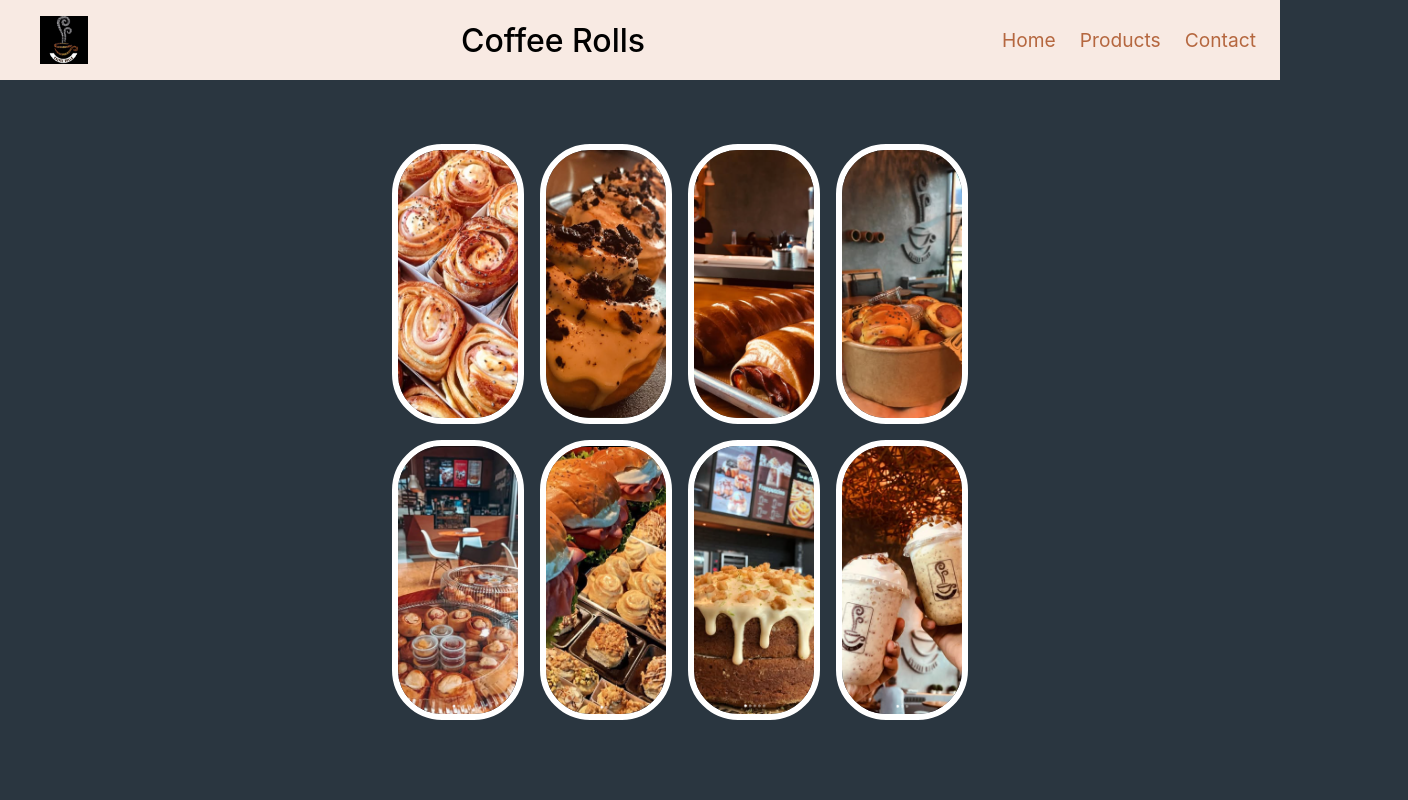
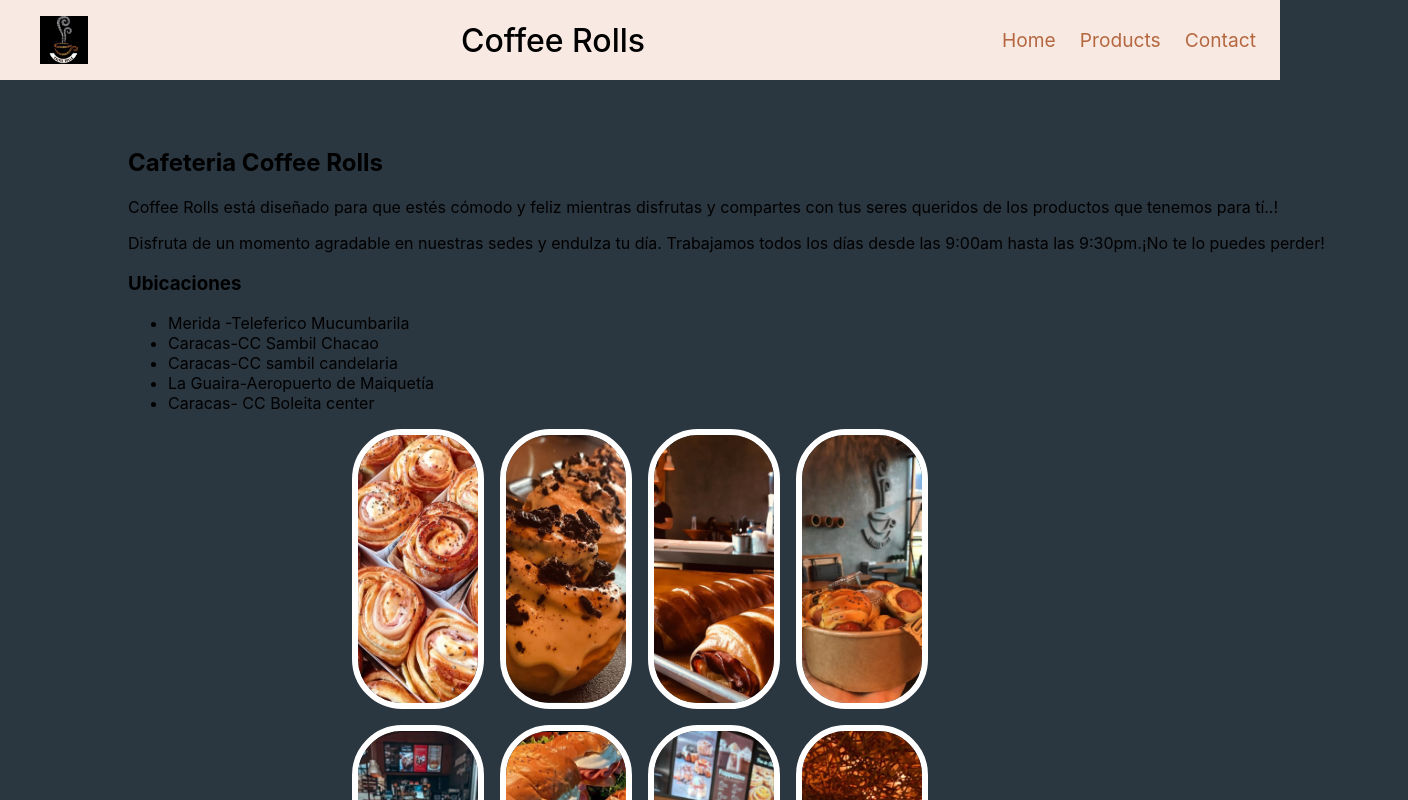
Before and after one commit to GenesisUVM/Coffee_rolls, a React (Create React App) app in the folder coffee_roll/: page / in a window 1280 px wide. Shown: the top 800 px of the page, 1408 px wide, since content can reach past the window. Built offline with nearby package versions, Linux system fonts and the light colour scheme.

Commit message:
cambios estilos galeria de imagenes

```diff
--- a/coffee_roll/src/componentes/Galeria.css
+++ b/coffee_roll/src/componentes/Galeria.css
@@ -5,10 +5,12 @@
     height: 280px;
     gap: 1rem;
     transition: 0.3s;
+    padding: 0;
 }
 
 .contenedorGaleria li{
     position: relative;
+    left: -10%;
     overflow: hidden;
     flex: 0 0 120px;
     border-radius: 50px;
@@ -49,7 +51,7 @@
 .contenedorGaleria li .content{
     position: absolute;
     top: 0;
-    left: 0;
+    left: 3rem;
     right: 0;
     bottom: 0;
     z-index: 1;
@@ -64,7 +66,7 @@
 } .contenedorGaleria li .content span{
     position: absolute;
     z-index: 3;
-    left: 50%;
+    left: 30%;
     bottom: 0;
     translate: -50%;
     scale: 0.85;
--- a/coffee_roll/src/paginas/LandingPage.js
+++ b/coffee_roll/src/paginas/LandingPage.js
@@ -9,6 +9,20 @@
         <>
         <Navbar />
         <div className='contenedor'>
+            <span>
+                <h2>Cafeteria Coffee Rolls</h2>
+                <p>Coffee Rolls está diseñado para que estés cómodo y feliz mientras disfrutas y compartes con tus seres queridos de los productos que tenemos para tí..!</p>
+                <p>Disfruta de un momento agradable en nuestras sedes y endulza tu día. Trabajamos todos los días desde las 9:00am hasta las 9:30pm.¡No te lo puedes perder!</p>
+                <h3>Ubicaciones</h3>
+                <ul>
+                    <li>Merida -Teleferico Mucumbarila</li>
+                    <li>Caracas-CC Sambil Chacao</li>
+                    <li>Caracas-CC sambil candelaria</li>
+                    <li>La Guaira-Aeropuerto de Maiquetía </li>
+                    <li>Caracas- CC Boleita center</li>
+                </ul>
+            </span>
+
             <GaleriaImg/>
         </div>
         </>
--- a/coffee_roll/src/paginas/paginas.css
+++ b/coffee_roll/src/paginas/paginas.css
@@ -5,4 +5,5 @@
 .contenedor{
     position: relative;
     top: 8rem;
+    left: 10%;
 }
```
